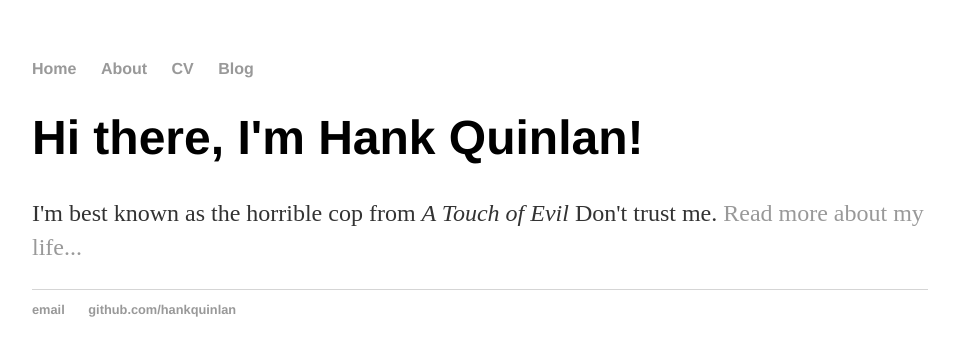
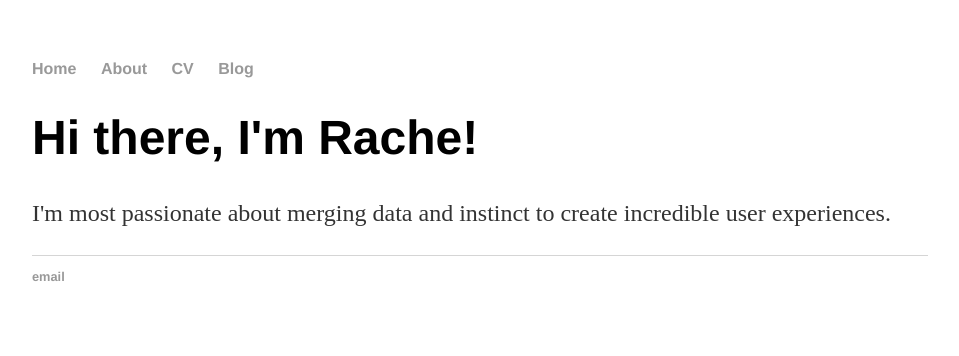
Before and after one commit to rachel-feldman/rachel-feldman.github.io, a Jekyll site: the page about/index.html, which Jekyll copies as it is, in a window 1280 px wide. Shown: the top 356 px of the page, without its empty margins (160-1119 px from the left). Built offline with Jekyll 4.4.1, drawn with Linux system fonts in a browser that asks for light colours.

Commit message:
Update index.html

```diff
--- a/about/index.html
+++ b/about/index.html
@@ -1,7 +1,7 @@
 <!DOCTYPE html>
 <html>
 	<head>
-		<title>Hank Quinlan, Horrible Cop</title>
+		<title>Rachel M Feldman</title>
 		<!-- link to main stylesheet -->
 		<link rel="stylesheet" type="text/css" href="/css/main.css">
 	</head>
@@ -16,14 +16,13 @@
 		</nav>
 		<div class="container">
     		<div class="blurb">
-        		<h1>Hi there, I'm Hank Quinlan!</h1>
-				<p>I'm best known as the horrible cop from <em>A Touch of Evil</em> Don't trust me. <a href="/about">Read more about my life...</a></p>
+        		<h1>Hi there, I'm Rache!</h1>
+				<p>I'm most passionate about merging data and instinct to create incredible user experiences.</p>
     		</div><!-- /.blurb -->
 		</div><!-- /.container -->
 		<footer>
     		<ul>
-        		<li><a href="mailto:hankquinlanhub@gmail.com">email</a></li>
-        		<li><a href="https://github.com/hankquinlan">github.com/hankquinlan</a></li>
+			<li><a href="mailto:rachelfeldman27@gmail.com">email</a></li>
 			</ul>
 		</footer>
 	</body>
```
